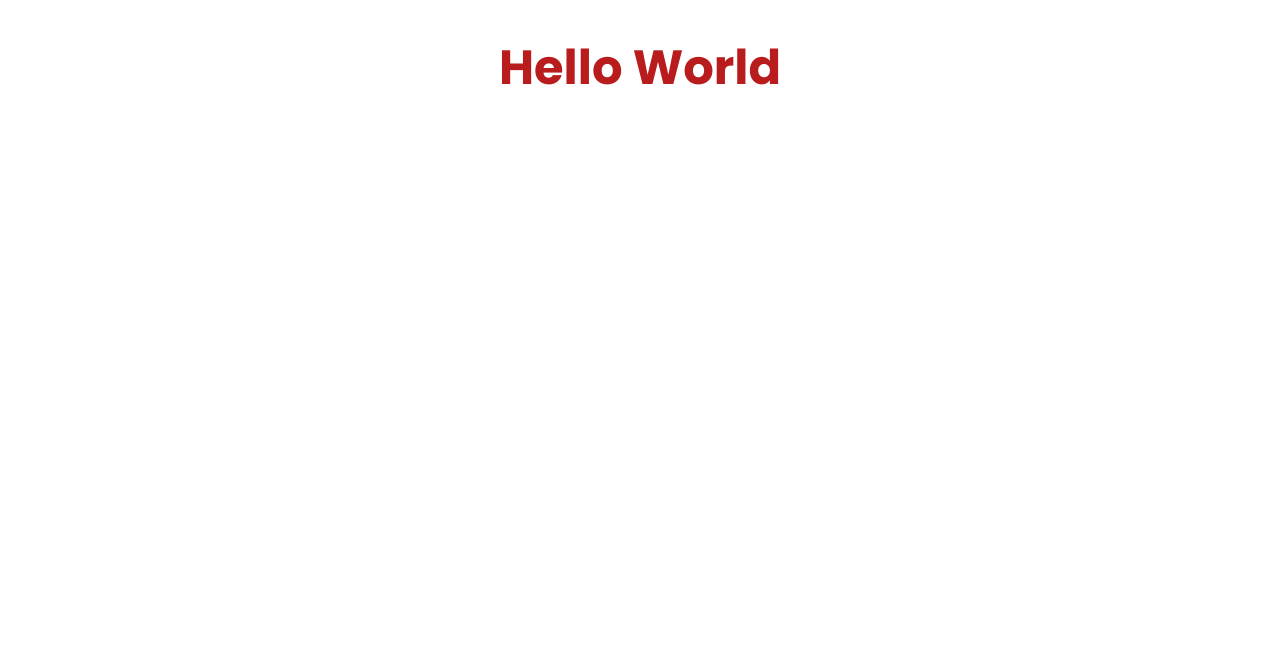
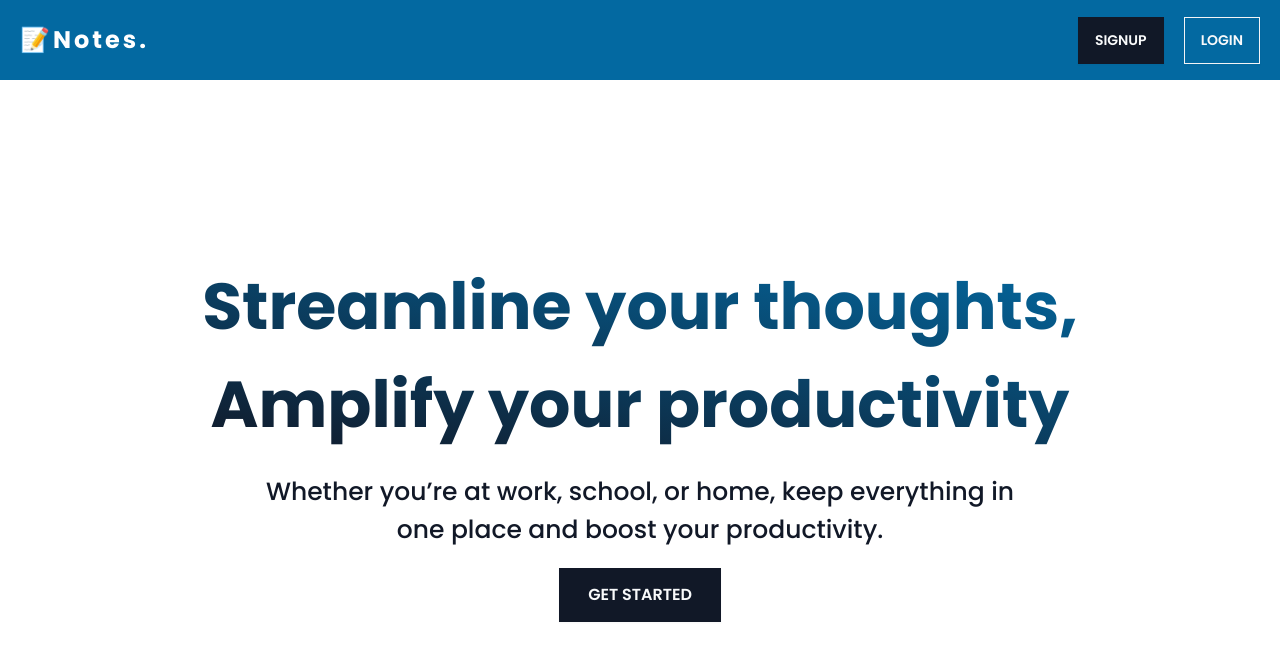
Before and after one commit to Devdhee/notes-frontend, a React (Vite) app: page / in a window 1280 px wide. Shown: the top 660 px of the page. Built offline with nearby package versions, Linux system fonts and the light colour scheme; a web font is replaced by a local one.

Commit message:
feature(Home.tsx) I implemented the design for the landing page

```diff
--- a/package.json
+++ b/package.json
@@ -10,6 +10,7 @@
     "preview": "vite preview"
   },
   "dependencies": {
+    "@types/styled-components": "^5.1.34",
     "react": "^18.3.1",
     "react-dom": "^18.3.1",
     "react-router-dom": "^6.24.1",
--- a/src/App.tsx
+++ b/src/App.tsx
@@ -1,17 +1,26 @@
-import styled from "styled-components";
 import GlobalStyles from "./styles/GlobalStyles";
-
-const H1 = styled.h1`
-  font-size: 48px;
-  text-align: center;
-  color: var(--color-red-700);
-`;
+import Home from "./pages/Home";
+import {
+  Navigate,
+  Route,
+  BrowserRouter as Router,
+  Routes,
+} from "react-router-dom";
+import LandingPageLayout from "./Components/LandingPageLayout";
 
 function App() {
   return (
     <>
       <GlobalStyles />
-      <H1>Hello World</H1>
+      <Router>
+        <Routes>
+          <Route element={<LandingPageLayout />}>
+            <Route index element={<Home />} />
+            <Route path="home" element={<Navigate to="/" replace />} />
+          </Route>
+          <Route path="*" element={<span>NOT FOUND</span>} />
+        </Routes>
+      </Router>
     </>
   );
 }
--- /dev/null
+++ b/src/Components/LandingPageLayout.tsx
@@ -0,0 +1,13 @@
+import { Outlet } from "react-router-dom";
+import Navbar from "./Navbar";
+
+function LandingPageLayout() {
+  return (
+    <div>
+      <Navbar />
+      <Outlet />
+    </div>
+  );
+}
+
+export default LandingPageLayout;
--- /dev/null
+++ b/src/Components/Navbar.tsx
@@ -0,0 +1,121 @@
+import { useState } from "react";
+import styled from "styled-components";
+import Button from "../ui/Button";
+
+const NavBarContainer = styled.div`
+  width: 100%;
+  background-color: var(--color-blue-700);
+  z-index: 40;
+`;
+
+const StyledNavbar = styled.nav`
+  height: 8rem;
+  display: flex;
+  justify-content: space-between;
+  align-items: center;
+  padding: 0 2rem;
+  margin: 0 auto;
+  max-width: 140rem;
+`;
+
+const Logo = styled.a`
+  color: #fff;
+  font-size: 2.4rem;
+  font-weight: bold;
+  letter-spacing: 3px;
+`;
+
+const MenuIcon = styled.div`
+  display: none;
+  flex-direction: column;
+  cursor: pointer;
+
+  @media (max-width: 768px) {
+    display: flex;
+  }
+
+  div {
+    width: 25px;
+    height: 3px;
+    background-color: #fff;
+    margin: 4px 0;
+    transition: 0.4s;
+  }
+`;
+
+interface NavMenuProps {
+  isOpen: boolean;
+}
+
+const NavMenu = styled.ul<NavMenuProps>`
+  display: flex;
+  margin: 0;
+  padding: 0;
+
+  @media (max-width: 768px) {
+    display: ${({ isOpen }) => (isOpen ? "flex" : "none")};
+    flex-direction: column;
+    position: absolute;
+    padding: 4rem 2rem;
+    top: 60px;
+    left: 0;
+    width: 100%;
+    background-color: var(--color-blue-700);
+  }
+`;
+
+const NavItem = styled.li`
+  margin-left: 2rem;
+
+  @media (max-width: 768px) {
+    margin: 1rem 0;
+    text-align: left;
+  }
+`;
+
+const NavLink = styled.a`
+  color: #fff;
+  text-decoration: none;
+  font-size: 18px;
+
+  &:hover {
+    color: #ddd;
+  }
+`;
+
+function Navbar() {
+  const [isOpen, setIsOpen] = useState(false);
+
+  const handleToggle = () => {
+    setIsOpen(!isOpen);
+  };
+
+  return (
+    <NavBarContainer>
+      <StyledNavbar>
+        <Logo href="/">📝Notes.</Logo>
+        <MenuIcon onClick={handleToggle}>
+          <div />
+          <div />
+          <div />
+        </MenuIcon>
+        <NavMenu isOpen={isOpen}>
+          <NavItem>
+            <NavLink href="#">
+              <Button variation="primary" size="medium">
+                Signup
+              </Button>
+            </NavLink>
+          </NavItem>
+          <NavItem>
+            <Button variation="secondary" size="medium">
+              Login
+            </Button>
+          </NavItem>
+        </NavMenu>
+      </StyledNavbar>
+    </NavBarContainer>
+  );
+}
+
+export default Navbar;
--- /dev/null
+++ b/src/pages/Home.tsx
@@ -0,0 +1,66 @@
+import styled from "styled-components";
+import Button from "../ui/Button";
+
+const HeroContainer = styled.div`
+  padding: 2rem;
+  max-width: 140rem;
+  margin: 0 auto;
+  display: flex;
+  flex-direction: column;
+  align-items: center;
+  justify-content: center;
+  gap: 2rem;
+  height: calc(100vh - 8rem);
+  color: var(--color-grey-600);
+`;
+
+const HeroText = styled.h1`
+  font-size: 6.5rem;
+  max-width: 90rem;
+  text-align: center;
+  background: linear-gradient(190deg, #0369a1, #111827);
+  -webkit-background-clip: text;
+  -webkit-text-fill-color: transparent;
+  background-clip: text;
+  text-fill-color: transparent;
+
+  @media (max-width: 768px) {
+    font-size: 4.5rem;
+  }
+
+  @media (max-width: 475px) {
+    font-size: 3rem;
+  }
+`;
+
+const HeroSubtext = styled.p`
+  font-size: 2.5rem;
+  max-width: 80rem;
+  font-weight: 500;
+  text-align: center;
+
+  @media (max-width: 768px) {
+    font-size: 2rem;
+  }
+
+  @media (max-width: 475px) {
+    font-size: 1.8rem;
+  }
+`;
+
+function Home() {
+  return (
+    <HeroContainer>
+      <HeroText>Streamline your thoughts, Amplify your productivity</HeroText>
+      <HeroSubtext>
+        Whether you’re at work, school, or home, keep everything in one place
+        and boost your productivity.
+      </HeroSubtext>
+      <Button variation="primary" size="large">
+        Get Started
+      </Button>
+    </HeroContainer>
+  );
+}
+
+export default Home;
--- a/src/styles/GlobalStyles.ts
+++ b/src/styles/GlobalStyles.ts
@@ -54,13 +54,24 @@ const GlobalStyles = createGlobalStyle`
   }
 }
 
+html{
+  font-size: 62.5%;
+}
+
+*{
+    padding: 0;
+    margin: 0;
+    box-sizing: border-box;
+}
+
 body {
   font-family: "Poppins", sans-serif;
   color: var(--color-grey-600);
 
-  transition: color 0.3s, background-color 0.3s;
+  transition: color 0.3s, background-color 0.3s, transform 0.35s ease-in-out;
   line-height: 1.5;
   font-size: 1.6rem;
+  overflow-x: hidden;
 }
 
 input,
--- /dev/null
+++ b/src/ui/Button.tsx
@@ -0,0 +1,77 @@
+import styled, { css } from "styled-components";
+
+const sizes = {
+  small: css`
+    font-size: 1.2rem;
+    padding: 0.4rem 0.8rem;
+    text-transform: uppercase;
+    font-weight: 600;
+    text-align: center;
+  `,
+  medium: css`
+    font-size: 1.4rem;
+    padding: 1.2rem 1.6rem;
+    font-weight: 600;
+    text-transform: uppercase;
+    text-align: center;
+  `,
+  large: css`
+    font-size: 1.6rem;
+    padding: 1.4rem 2.8rem;
+    font-weight: 600;
+    text-align: center;
+    text-transform: uppercase;
+  `,
+};
+
+const variations = {
+  primary: css`
+    color: var(--color-grey-50);
+    background-color: var(--color-grey-600);
+    border: 1px solid transparent;
+
+    &:hover {
+      background-color: var(--color-grey-600);
+      border: 1px solid var(--color-grey-100);
+    }
+  `,
+  secondary: css`
+    color: var(--color-grey-50);
+    background: transparent;
+    border: 1px solid var(--color-grey-100);
+
+    &:hover {
+      background-color: var(--color-grey-50);
+      color: var(--color-grey-600);
+    }
+  `,
+  danger: css`
+    color: var(--color-red-100);
+    background-color: var(--color-red-700);
+
+    &:hover {
+      background-color: var(--color-red-800);
+    }
+  `,
+};
+
+interface ButtonProps {
+  size?: keyof typeof sizes;
+  variation?: keyof typeof variations;
+}
+
+const Button = styled.button<ButtonProps>`
+  border: none;
+  border-radius: var(--border-radius-sm);
+  box-shadow: var(--shadow-sm);
+
+  ${(props) => sizes[props.size || "medium"]}
+  ${(props) => variations[props.variation || "primary"]}
+`;
+
+Button.defaultProps = {
+  variation: "primary",
+  size: "medium",
+};
+
+export default Button;
```
Also changed, not shown: 1 other file (tests, documents, lock files or other folders).
